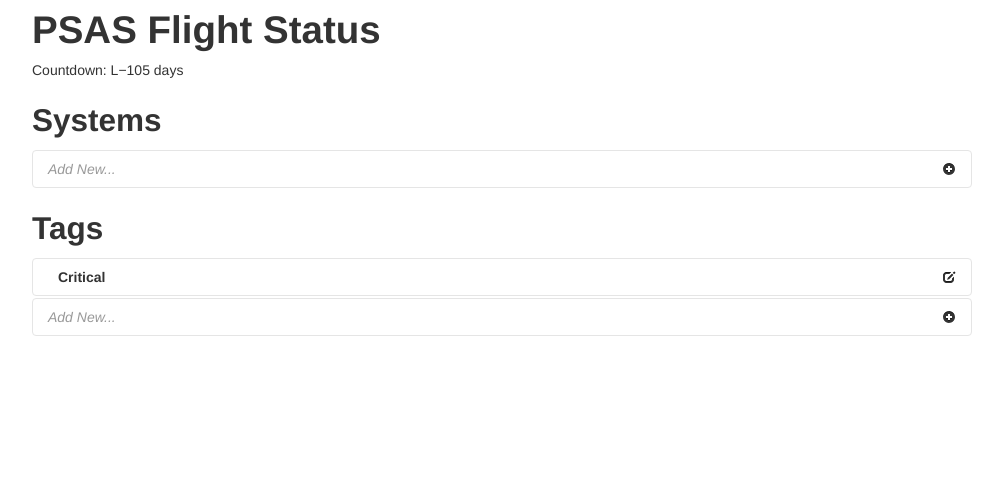
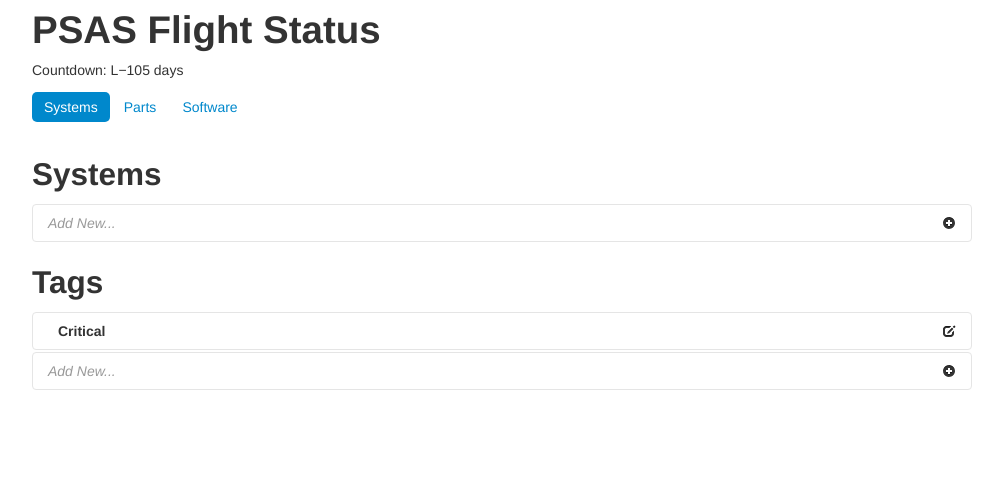
Before and after one commit to psas/flight-status, a Flask app: page /manage in a window 1280 px wide. Shown: the top 478 px of the page, without its empty margins (138-1141 px from the left). Run offline with Flask 2, Linux system fonts and the light colour scheme; some libraries are stand-ins or nearby versions.

Commit message:
add and remove parts to a system

```diff
--- a/app.py
+++ b/app.py
@@ -4,13 +4,13 @@
 import psas
 app = Flask(__name__)
 
-@app.route("/")
+@app.route('/')
 def index():
     systems = views.show_systems()
     return render_template('index.html',
                            systems=systems)
 
-@app.route("/manage", methods=['GET', 'POST'])
+@app.route('/manage', methods=['GET', 'POST'])
 def mange():
     if request.method == 'POST':
         if request.form['key'] == "NEW":
@@ -26,6 +26,25 @@
                            systems=systems,
                            tags=tags)
 
+@app.route('/manage/<system_key>', methods=['GET', 'POST'])
+def manage_system(system_key):
+    if request.method == 'POST':
+        if request.form['key'] == "NEW":
+            psas.add_part_from_form(request.form, system_key)
+        if "REM" in request.form['key']:
+            key = request.form['key'][3:]
+            psas.remove_part(system_key, key)
+        if request.form['key'] == "ADD":
+            psas.add_part_from_form(request.form, system_key)
+
+    system = views.show_system(system_key)
+    parts = views.show_parts(system_key)
+    all_parts = views.list_all_parts()
+    return  render_template('system_manage.html',
+                            system=system,
+                            parts=parts,
+                            allparts=all_parts)
+
 @app.route('/favicon.ico')
 def favicon():
     return send_from_directory(os.path.join(app.root_path, 'static'),
--- a/psas.py
+++ b/psas.py
@@ -1,5 +1,7 @@
 import redis
 import os
+
+FLIGHT_READY = 100
 
 REDIS_URL = os.getenv('REDISTOGO_URL', 'redis://localhost:6379')
 r = redis.StrictRedis.from_url(REDIS_URL)
@@ -16,10 +18,49 @@
         s['key']   = key
         s['name']  = r.hget(key, 'name')
         s['desc']  = r.hget(key, 'desc')
-        s['parts'] = ["parts"]
+        s['parts'] = get_parts(key)
         s['software'] = ["software"]
         systems.append(s)
     return systems
+
+def get_system(key):
+    s = {}
+    s['key']    = key
+    s['name']   = r.hget(key, 'name')
+    s['desc']   = r.hget(key, 'desc')
+    return s
+
+def get_parts(system):
+    keys = r.smembers(system+'_parts')
+    parts = []
+    for key in keys:
+        p = {}
+        p['key'] = key
+        p['name'] = r.hget(key, 'name')
+        parts.append(p)
+    return parts
+
+def get_all_parts():
+    keys = r.smembers('psas_parts')
+    parts = []
+    for key in keys:
+        p = {}
+        p['key'] = key
+        p['name'] = r.hget(key, 'name')
+        parts.append(p)
+    return parts
+
+
+def add_part_from_form(form, system=None):
+    #TODO: sanitize
+    key = 'psas_part_'+make_key(form['name'])
+    r.hset(key, 'name', form['name'])
+    r.sadd('psas_parts', key)
+    if system:
+        r.sadd(system+'_parts', key)
+
+def remove_part(system, key):
+    r.srem(system+'_parts', key)
 
 def update_system_from_from(form):
     #TODO: sanitize
--- a/templates/base.html
+++ b/templates/base.html
@@ -10,8 +10,13 @@
 
     <div id="header">
       <div class="container">
-        <h1>PSAS Flight Status</h1>
-        <p>Countdown: L&minus;105 days</p>
+        <div class="top">
+          <h1>PSAS Flight Status</h1>
+          <p>Countdown: L&minus;105 days</p>
+        </div>
+        <div class="sub">
+          {% block nav %}{% endblock %}
+        </div>
       </div>
     </div>
 
--- a/templates/manage.html
+++ b/templates/manage.html
@@ -1,4 +1,17 @@
 {% extends "base.html" %}
+
+{% block nav %}
+
+<ul class="nav nav-pills">
+  <li class="active">
+    <a href="#">Systems</a>
+  </li>
+  <li><a href="#">Parts</a></li>
+  <li><a href="#">Software</a></li>
+</ul>
+
+{% endblock nav %}
+
 {% block content %}
 
 <h2>Systems</h2>
@@ -33,7 +46,7 @@
 
           <div class="control-group">
             <div class="controls">
-              <button name="key" type="submit" class="btn" value="NEW">Save</button>
+              <button name="key" type="submit" class="btn btn-primary" value="NEW">Save</button>
             </div>
           </div>
         </form>
--- a/views.py
+++ b/views.py
@@ -5,10 +5,31 @@
     l = []
     for system in systems:
         system['status'] = "75%"
+        for part in system['parts']:
+            part['status'] = 'Go'
+            part['badge'] = "success"
+            #if part['status'] == psas.FLIGHT_READY:
+            #    part['status'] = 'Go'
+            #    part['badge'] = "success"
         l.append(system)
 
     return l
 
+def show_system(key):
+    s = psas.get_system(key)
+    return s
+
+def show_parts(key):
+    parts = psas.get_parts(key)
+    return parts
+
 def show_tags():
     tags = [{"name": "Critical", "color": "Red"}]
     return tags
+
+def list_all_parts():
+    parts = psas.get_all_parts()
+    names = []
+    for part in parts:
+        names.append(part['name'])
+    return names
```
Also changed, not shown: templates/part_edit.html (added, +37 -0 lines), templates/parts_line.html (added, +15 -0 lines), templates/system_edit.html (+10 -3 lines), templates/system_line.html (+8 -4 lines), templates/system_manage.html (added, +56 -0 lines).
